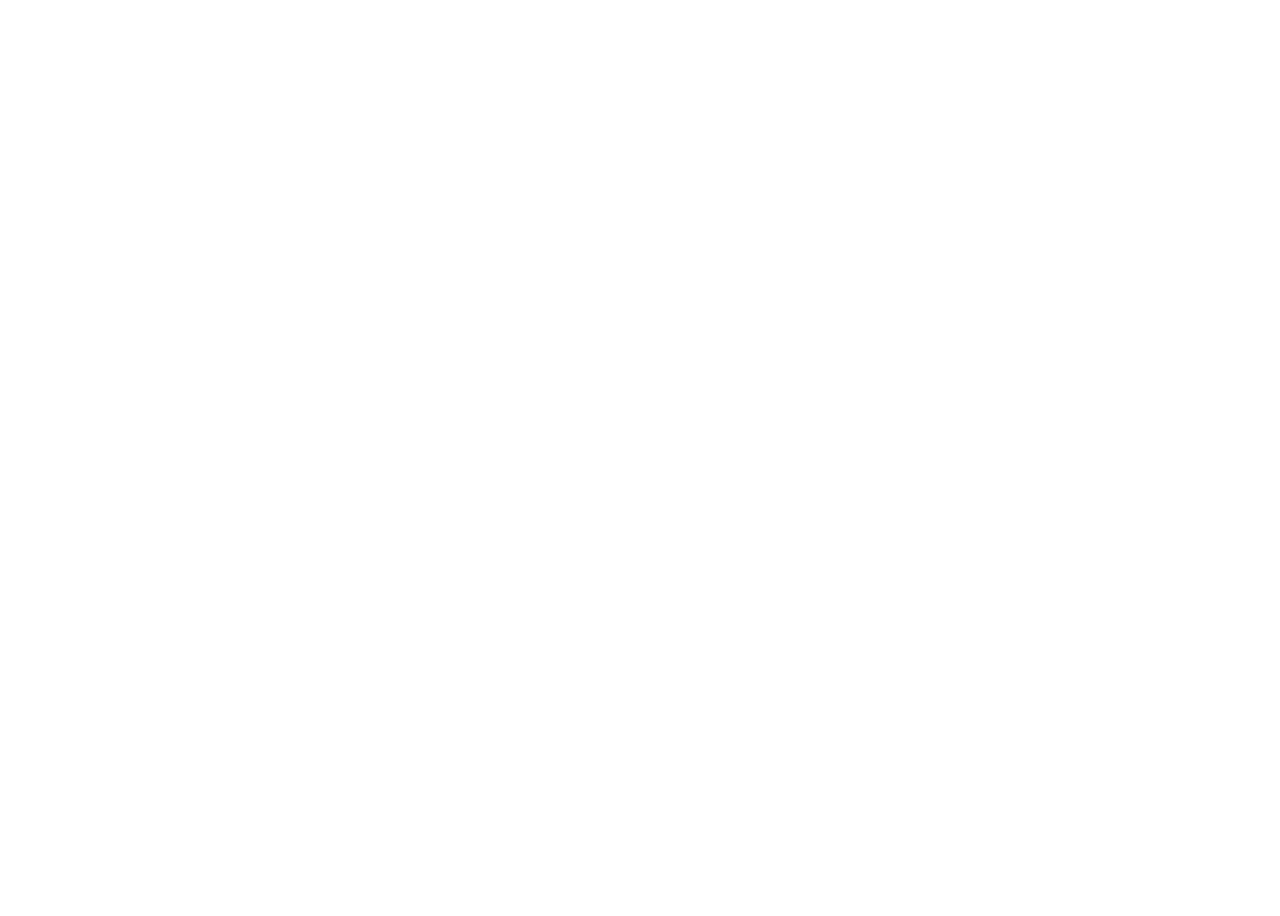
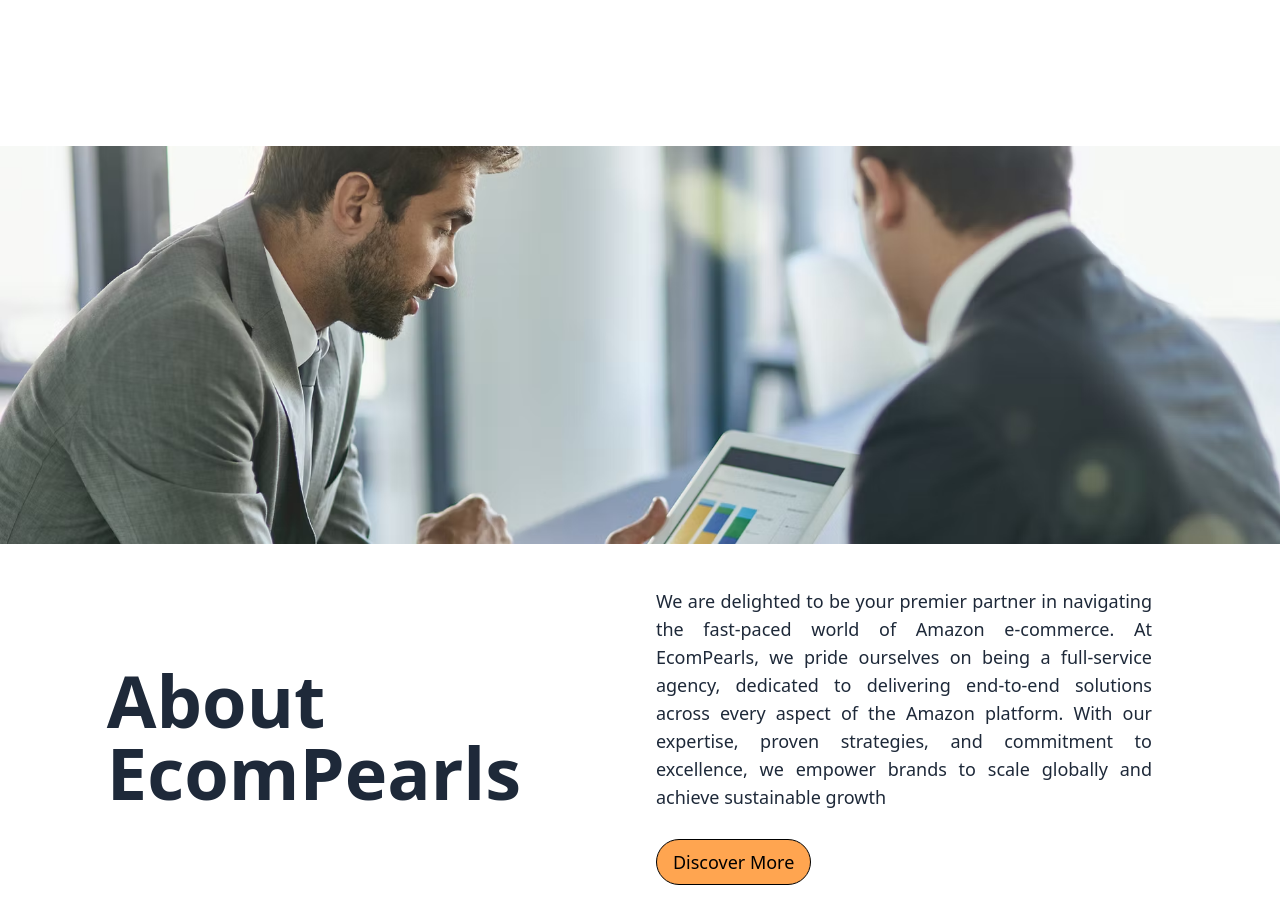
Before and after one commit to abubakarafzal171/Ecompearls, a React (Vite) app: page / in a window 1280 px wide. Shown: the part 680-1596 px from the top of the page. Before the commit the page ends 800 px from the top, so only its background shows below. Built offline with nearby package versions, Linux system fonts and the light colour scheme.

Commit message:
about and marquee section in home page

```diff
--- a/package.json
+++ b/package.json
@@ -11,6 +11,7 @@
   },
   "dependencies": {
     "@tailwindcss/vite": "^4.1.14",
+    "framer-motion": "^12.23.24",
     "react": "^19.1.1",
     "react-dom": "^19.1.1",
     "react-icons": "^5.5.0",
--- a/src/assets/data.js
+++ b/src/assets/data.js
@@ -5,7 +5,14 @@
 import hero6_img from '../assets/images/hero6_img.webp'
 import hero5_img from '../assets/images/hero5_img.jpeg'
 
+import banner_img from '../assets/images/banner_img.avif'
+
 
 export const heroData = [
 hero_img , hero1_img , hero2_img , hero3_img , hero6_img , hero5_img
 ]
+
+export const images = {
+    banner_img,
+
+}
--- /dev/null
+++ b/src/components/Aboutsection.jsx
@@ -0,0 +1,24 @@
+import React from "react";
+
+const Aboutsection = () => {
+  return (
+    <div className="w-full h-full md:h-[45vh] py-6 flex flex-col md:flex-row items-center justify-center gap-6 ">
+      <div className="left  w-[50%] flex justify-center items-center text-5xl md:text-6xl lg:text-7xl font-bold text-gray-800">
+        About <br /> EcomPearls
+      </div>
+      <div className="right flex flex-col gap-7 md:w-[50%] px-6 md:px-1 jucstify-center items-start">
+        <p className="text-gray-800 text-base lg:text-lg text-justify  md:w-[80%] lg:-w[70%]">
+          We are delighted to be your premier partner in navigating the
+          fast-paced world of Amazon e-commerce. At EcomPearls, we pride
+          ourselves on being a full-service agency, dedicated to delivering
+          end-to-end solutions across every aspect of the Amazon platform. With
+          our expertise, proven strategies, and commitment to excellence, we
+          empower brands to scale globally and achieve sustainable growth
+        </p>
+        <button className="rounded-full bg-[#FFA550] font-light text-lg border px-4 py-2 w-fit cursor-pointer hover:bg-gray-800 hover:text-white transition-all duration-200">Discover More</button>
+      </div>
+    </div>
+  );
+};
+
+export default Aboutsection;
--- a/src/components/HeroSection.jsx
+++ b/src/components/HeroSection.jsx
@@ -24,7 +24,7 @@
 
   return (
     <>
-      <div className=" w-full h-[85vh] flex flex-col md:flex-row justify-between gap-6 p-10  ">
+      <div className=" w-full h-full md:h-[85vh] flex flex-col md:flex-row justify-between gap-6 p-10">
         <div className="left flex flex-col gap-6 justify-center md:w-[50%]">
           <h1 className="text-5xl md:text-7xl lg:text-10xl font-bold font-[parata] md:leading-25">
             Driving <ReactTyped strings={['Sustainable Growth' , 'Digital Success' , 'Business Forward']} typeSpeed={60} backSpeed={40}  loop/>
@@ -68,7 +68,7 @@
           <img
             src={images[currentImage]}
             alt="image"
-            className="lg:h-[500px] w-[850px] rounded"
+            className="lg:h-[500px] w-[850px] rounded "
           />
         </div>
       </div>
--- /dev/null
+++ b/src/components/Marqueesection.jsx
@@ -0,0 +1,43 @@
+import React from 'react'
+import {images} from '../assets/data'
+const Marqueesection = () => {
+    const slogans = [
+  "Grow Your Business ",
+  "Drive More Sales ",
+  "Expand Your Reach ",
+  "Build Your Brand ",
+  "Achieve Success ",
+];
+
+  return (
+    <div className='w-full overflow-hidden'>
+ <marquee
+        behavior="scroll"
+        direction="left"
+        scrollamount="15" // speed control (zyada number = fast)
+      >
+        {slogans.map((slogan, index) => (
+          <span
+            key={index}
+            className="mx-8 text-5xl font-semibold text-gray-700"
+          >
+            {slogan}
+          </span>
+        ))}
+          {slogans.map((slogan, index) => (
+          <span
+            key={index}
+            className="mx-8 text-5xl font-semibold text-gray-700"
+          >
+            {slogan}
+          </span>
+        ))}
+      </marquee>
+<div className="banner py-3">
+<img src={images.banner_img} alt="banner img" className='object-cover'/>
+</div>
+    </div>
+  )
+}
+
+export default Marqueesection
--- a/src/pages/Home.jsx
+++ b/src/pages/Home.jsx
@@ -1,10 +1,14 @@
 import React from 'react'
 import HeroSection from '../components/HeroSection'
+import Marqueesection from '../components/Marqueesection'
+import Aboutsection from '../components/Aboutsection'
 
 const Home = () => {
   return (
     <div>
       <HeroSection/>
+      <Marqueesection/>
+      <Aboutsection/>
     </div>
 
 
```
Also changed, not shown: src/assets/images/banner_img.avif (added), 1 other file (tests, documents, lock files or other folders).
